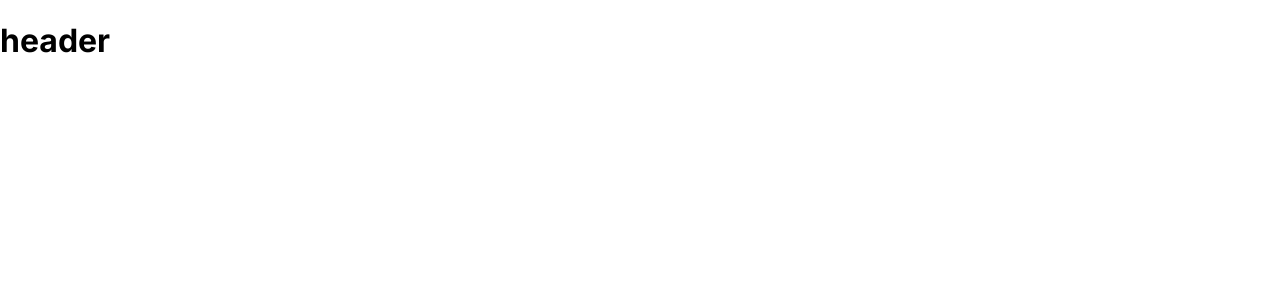
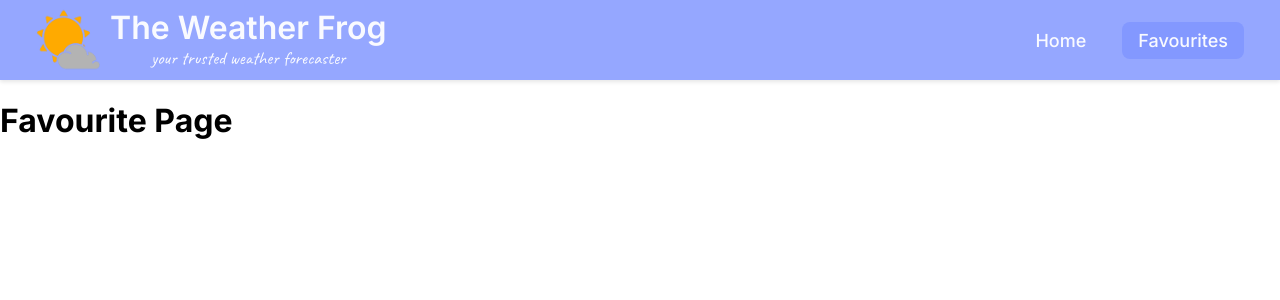
Before and after one commit to omervered/Omer-Vered-02-22-24, a React (Vite) app: page /fav in a window 1280 px wide. Shown: the top 300 px of the page. Built offline with nearby package versions, Linux system fonts and the light colour scheme.

Commit message:
app header styles with routes and nav link

```diff
--- a/index.html
+++ b/index.html
@@ -3,8 +3,10 @@
   <head>
     <meta charset="UTF-8" />
     <link rel="icon" type="image/svg+xml" href="/vite.svg" />
+    <link rel="preconnect" href="https://fonts.googleapis.com" />
+    <link rel="preconnect" href="https://fonts.gstatic.com" crossorigin />
     <link
-      href="https://fonts.googleapis.com/css2?family=Inter:wght@100..900&family=Poppins:ital,wght@0,100;0,200;0,300;0,400;0,500;0,600;0,700;0,800;0,900;1,100;1,200;1,300;1,400;1,500;1,600;1,700;1,800;1,900&family=Roboto:ital,wght@0,100;0,300;0,400;0,500;0,700;0,900;1,100;1,300;1,400;1,500;1,700;1,900&display=swap"
+      href="https://fonts.googleapis.com/css2?family=Caveat:wght@400..700&family=Inter:wght@100..900&family=Poppins:wght@100;200;300;400;500;600&family=Roboto:wght@100;300;400;500&display=swap"
       rel="stylesheet"
     />
     <meta name="viewport" content="width=device-width, initial-scale=1.0" />
--- a/src/App.jsx
+++ b/src/App.jsx
@@ -1,4 +1,6 @@
 import { Routes, Route } from "react-router-dom";
+
+import routes from "./routes";
 
 import AppHeaderComponent from "./components/app-header-component/app-header-component";
 
@@ -6,10 +8,11 @@ function App() {
   return (
     <>
       <AppHeaderComponent />
-      {/* <Routes>
-        <Route path="/" element={<HomeView />} />
-        <Route path="/fav" element={<Favourite />} />
-      </Routes> */}
+      <Routes>
+        {routes.map((route, index) => (
+          <Route key={index} path={route.path} element={route.element} />
+        ))}
+      </Routes>
     </>
   );
 }
--- a/src/components/app-header-component/app-header-component-styles.js
+++ b/src/components/app-header-component/app-header-component-styles.js
@@ -0,0 +1,76 @@
+import styled from "styled-components";
+import { NavLink as RouterNavLink } from "react-router-dom";
+
+import colors from "../../constants/colors";
+
+export const AppHeader = styled.header`
+  height: 80px;
+  font-family: "Poppins", sans-serif;
+  display: flex;
+  align-items: center;
+  padding: 8px 16px;
+  background-color: ${colors["jordy-blue"]};
+  box-shadow: 0px 2px 4px rgba(0, 0, 0, 0.1);
+`;
+
+export const AppHeaderWrapper = styled.div`
+  width: 100%;
+  height: 100%;
+  display: flex;
+  gap: 10px;
+  align-items: center;
+  padding: 0 20px;
+`;
+
+export const TitleWrapper = styled.div`
+  height: 100%;
+  display: flex;
+  flex-direction: column;
+  align-items: center;
+  margin: 0;
+`;
+
+export const Image = styled.img`
+  height: 100%;
+  object-fit: contain;
+`;
+
+export const Title = styled.h1`
+  font-size: 32px;
+  font-weight: 600;
+  color: ${colors["ghost-white"]};
+  margin: 0;
+`;
+
+export const Subtitle = styled.h2`
+  font-family: Caveat, cursive;
+  font-size: 18px;
+  font-weight: 400;
+  color: ${colors["ghost-white"]};
+  margin: 0;
+`;
+
+export const Nav = styled.nav`
+  display: flex;
+  gap: 20px;
+  align-items: center;
+  padding: 0 20px;
+`;
+
+export const NavLink = styled(RouterNavLink)`
+  font-size: 18px;
+  font-weight: 500;
+  color: ${colors["ghost-white"]};
+  text-decoration: none;
+  transition: color 0.3s ease;
+  padding: 8px 16px;
+  border-radius: 8px;
+
+  &:hover {
+    color: ${colors["light-cyan"]};
+  }
+
+  &.active {
+    background-color: ${colors["french-sky-blue"]};
+  }
+`;
--- a/src/components/app-header-component/app-header-component.jsx
+++ b/src/components/app-header-component/app-header-component.jsx
@@ -1,3 +1,21 @@
+import * as Styles from "./app-header-component-styles";
+import WeatherImageComponent from "../../images/weather-header-image.png";
+import { NavLink } from "react-router-dom";
+
 export default function AppHeaderComponent() {
-  return <h1>header</h1>;
+  return (
+    <Styles.AppHeader>
+      <Styles.AppHeaderWrapper>
+        <Styles.Image src={WeatherImageComponent} alt="Weather App" />
+        <Styles.TitleWrapper>
+          <Styles.Title>The Weather Frog</Styles.Title>
+          <Styles.Subtitle>your trusted weather forecaster </Styles.Subtitle>
+        </Styles.TitleWrapper>
+      </Styles.AppHeaderWrapper>
+      <Styles.Nav>
+        <Styles.NavLink to="/">Home</Styles.NavLink>
+        <Styles.NavLink to="/fav">Favourites</Styles.NavLink>
+      </Styles.Nav>
+    </Styles.AppHeader>
+  );
 }
--- /dev/null
+++ b/src/constants/colors.js
@@ -0,0 +1,87 @@
+export default {
+  // Grays
+  "eerie-black": "#14161F",
+  gunmetal: "#292C3D",
+  charcoal: "#3D425C",
+  navy: "#52597A",
+  "dark-blue-gray": "#666F99",
+  "cool-grey": "#858CAD",
+  "cadet-blue": "#A3A8C2",
+  "lavender-gray": "#C2C5D6",
+  "light-grey": "#F9F9FB",
+  platinum: "#E0E2EB",
+  "anti-flash-white": "#F0F1F5",
+  "ghost-white": "#F9FAFF",
+  white: "#ffffff",
+  lotion: "#fbfbfc",
+
+  // Blues
+  "royal-blue": "#4661E6",
+  "ultramarine-blue": "#4E6CFF",
+  blueberry: "#607BFF",
+  "alice-blue": "#f2f4ff",
+  "alice-blue-dark": "#edf0ff",
+  lavender: "#DCE2FF",
+  "lavender-blue": "#CAD3FF",
+  "french-sky-blue": "#8398ff",
+  "jordy-blue": "#95A7FF",
+  "very-light-blue": "#5D43FF",
+  "majorelle-blue": "#4D35E1",
+
+  // Pinks
+  "electric-pink": "#FF3385",
+  razzmatazz: "#e62e78",
+  "pink-light": "#FFEBF3",
+  "lavender-blush": "#FEF3F2",
+  "pink-blush": "#FDF2FA",
+
+  // Reds
+  "carmine-pink": "#F04438",
+  bittersweet: "#FA7066",
+  "light-salmon-pink": "#FDA29B",
+  "light-red": "#E05A33",
+  "misty-rose": "#FEE4E2",
+  snow: "#FFFBFA",
+
+  // Greens
+  green: "#12B76A",
+  "spanish-green": "#039855",
+  "ufo-green": "#32D583",
+  "magic-mint": "#A6F4C5",
+  "aero-blue": "#D1FADF",
+  honeydew: "#ECFDF3",
+  "mint-cream": "#f6fef9",
+
+  //Orange
+  "orange-red": "#FB6514",
+  "yellow-orange": "#F79009",
+  "bright-yellow": "#FDB022",
+  "very-light-tangelo": "#FEB273",
+  maize: "#FEC84B",
+  yellow: "#FEDF89",
+  "blanched-almond": "#FEF0C7",
+  "floral-white": "#FFFAF5",
+  seashell: "#FFF6ED",
+
+  // App navigator
+  "cetacean-blue": "#130840",
+  violet: "#2B2153",
+  "american-blue": "#423966",
+  "purple-navy": "#5A5279",
+  "dark-blue-gray": "#666F99",
+  rhythm: "#716B8C",
+
+  // Badges
+  magenta: "#C11574",
+  "pink-splash": "#FDF2FA",
+  iris: "#6941C6",
+  "han-purple": "#5925DC",
+  magnolia: "#F4EBFF",
+  "magnolia-light": "#F4F3FF",
+  "light-cyan": "#E0F2FE",
+  "medium-persian-blue": "#026AA2",
+  "brilliant-azure": "#2E90FA",
+  cyan: "#EFF8FF",
+  "aero-blue": "#D1FADF",
+  "philippine-green": "#027A48",
+};
--- /dev/null
+++ b/src/pages/favourite/favourite-page.jsx
@@ -0,0 +1,7 @@
+export default function FavouritePage() {
+  return (
+    <div>
+      <h1>Favourite Page</h1>
+    </div>
+  );
+}
--- /dev/null
+++ b/src/pages/home/home-page.jsx
@@ -0,0 +1,7 @@
+export default function HomePage() {
+  return (
+    <div>
+      <h1>Home Page</h1>
+    </div>
+  );
+}
--- /dev/null
+++ b/src/routes.jsx
@@ -0,0 +1,17 @@
+import FavouritePage from "./pages/favourite/favourite-page";
+import HomePage from "./pages/home/home-page";
+
+const routes = [
+  {
+    path: "/",
+    element: <HomePage />,
+    label: "Home ",
+  },
+  {
+    path: "/fav",
+    element: <FavouritePage />,
+    label: "Favourite",
+  },
+];
+
+export default routes;
```
Also changed, not shown: src/images/weather-header-image.png (added), src/pages/favourite/favourite-page-styles.js (added), src/pages/home/home-page-styles.js (added).
